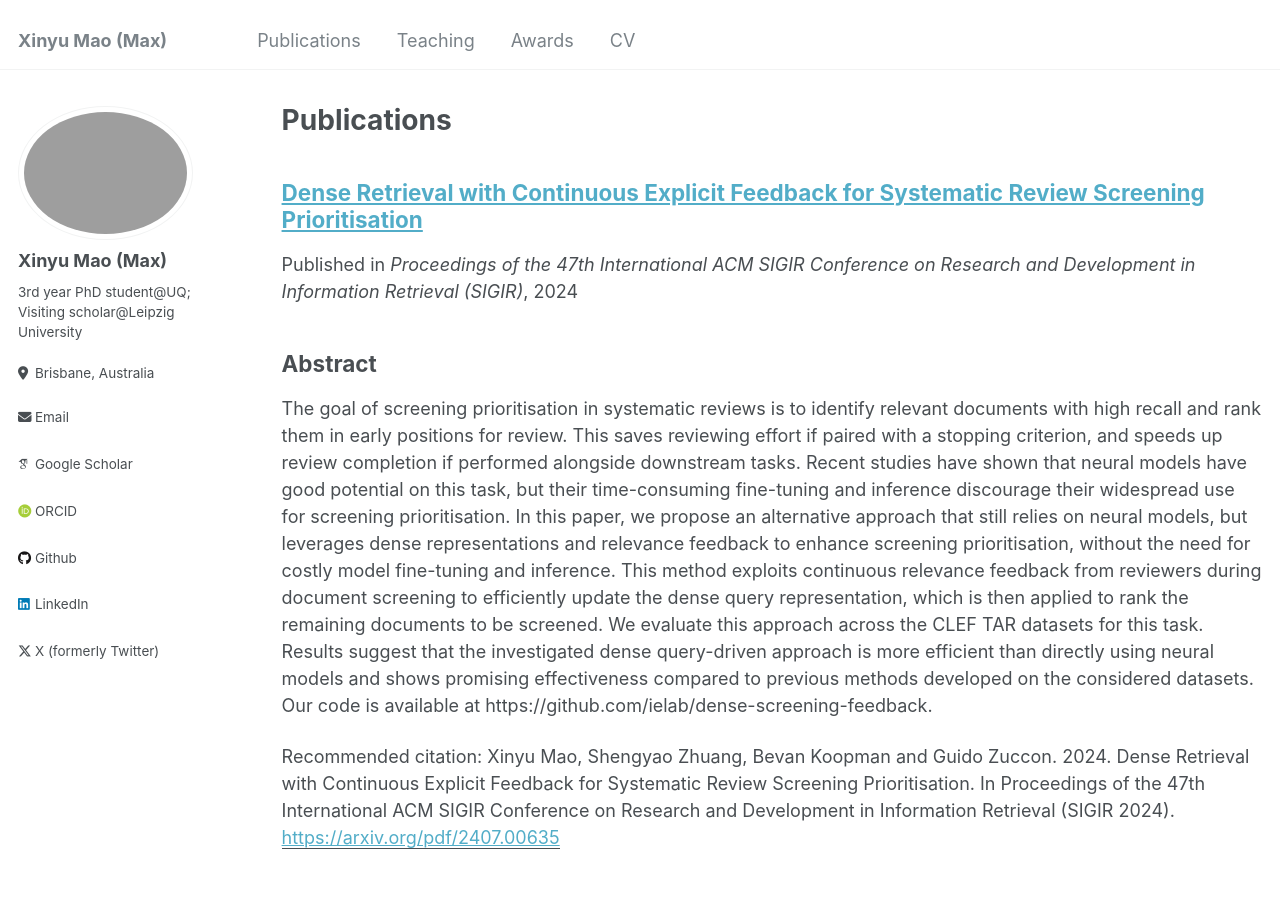
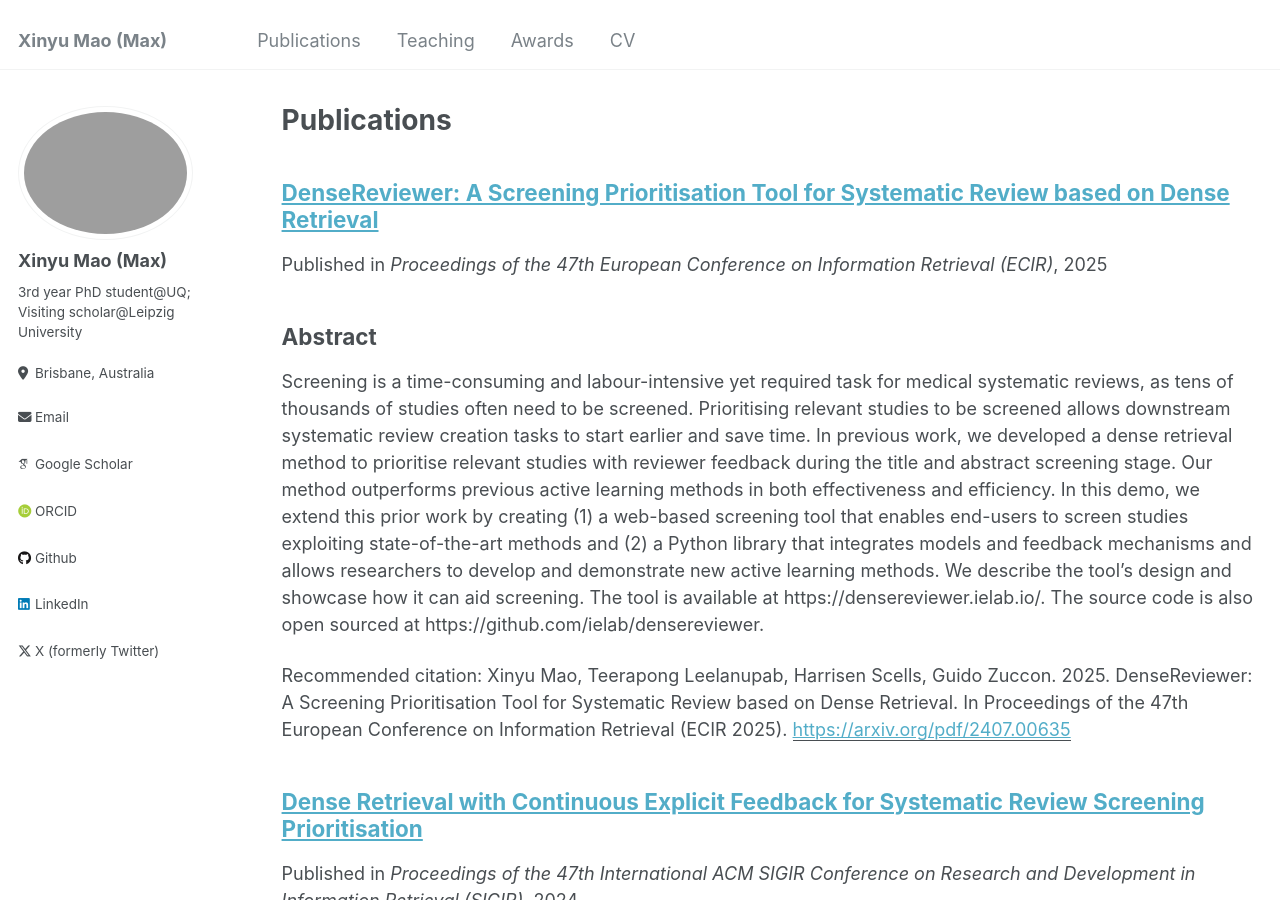
Before and after one commit to Shinyu-Mao/Shinyu-Mao.github.io, a Jekyll site: the page built from _pages/publications.md, in a window 1280 px wide and 900 px high. Built offline with Jekyll 4.4.1, drawn with Linux system fonts in a browser that asks for light colours; some web fonts are replaced.

Commit message:
update publications

```diff
--- a/_data/news.yml
+++ b/_data/news.yml
@@ -46,3 +46,8 @@
   date: 2024-12-16
   description: "[Demo Paper]: DenseReviewer: A Screening Prioritisation Tool for Systematic Review based on Dense Retrieval"
   status: celebrate
+
+- title: "One paper (Demo) Accepted at SIGIR 2025"
+  date: 2025-04-05
+  description: "[Demo Paper]: AiReview: An Open Platform for Accelerating Systematic Reviews with LLMs"
+  status: celebrate
--- /dev/null
+++ b/_publications/2025-04-03-densereviewer.md
@@ -0,0 +1,13 @@
+---
+title: "DenseReviewer: A Screening Prioritisation Tool for Systematic Review based on Dense Retrieval"
+collection: publications
+permalink: /publication/2025-04-03-densereviewer
+excerpt:
+date: 2025-04-03
+venue: 'Proceedings of the 47th European Conference on Information Retrieval (ECIR)'
+slidesurl: 'http://academicpages.github.io/files/slides3.pdf'
+paperurl: 'https://arxiv.org/pdf/2407.00635'
+citation: 'Xinyu Mao, Teerapong Leelanupab, Harrisen Scells, Guido Zuccon. 2025. DenseReviewer: A Screening Prioritisation Tool for Systematic Review based on Dense Retrieval. In Proceedings of the 47th European Conference on Information Retrieval (ECIR 2025).'
+---
+## Abstract
+Screening is a time-consuming and labour-intensive yet required task for medical systematic reviews, as tens of thousands of studies often need to be screened. Prioritising relevant studies to be screened allows downstream systematic review creation tasks to start earlier and save time. In previous work, we developed a dense retrieval method to prioritise relevant studies with reviewer feedback during the title and abstract screening stage. Our method outperforms previous active learning methods in both effectiveness and efficiency. In this demo, we extend this prior work by creating (1) a web-based screening tool that enables end-users to screen studies exploiting state-of-the-art methods and (2) a Python library that integrates models and feedback mechanisms and allows researchers to develop and demonstrate new active learning methods. We describe the tool's design and showcase how it can aid screening. The tool is available at https://densereviewer.ielab.io/. The source code is also open sourced at https://github.com/ielab/densereviewer.
```
